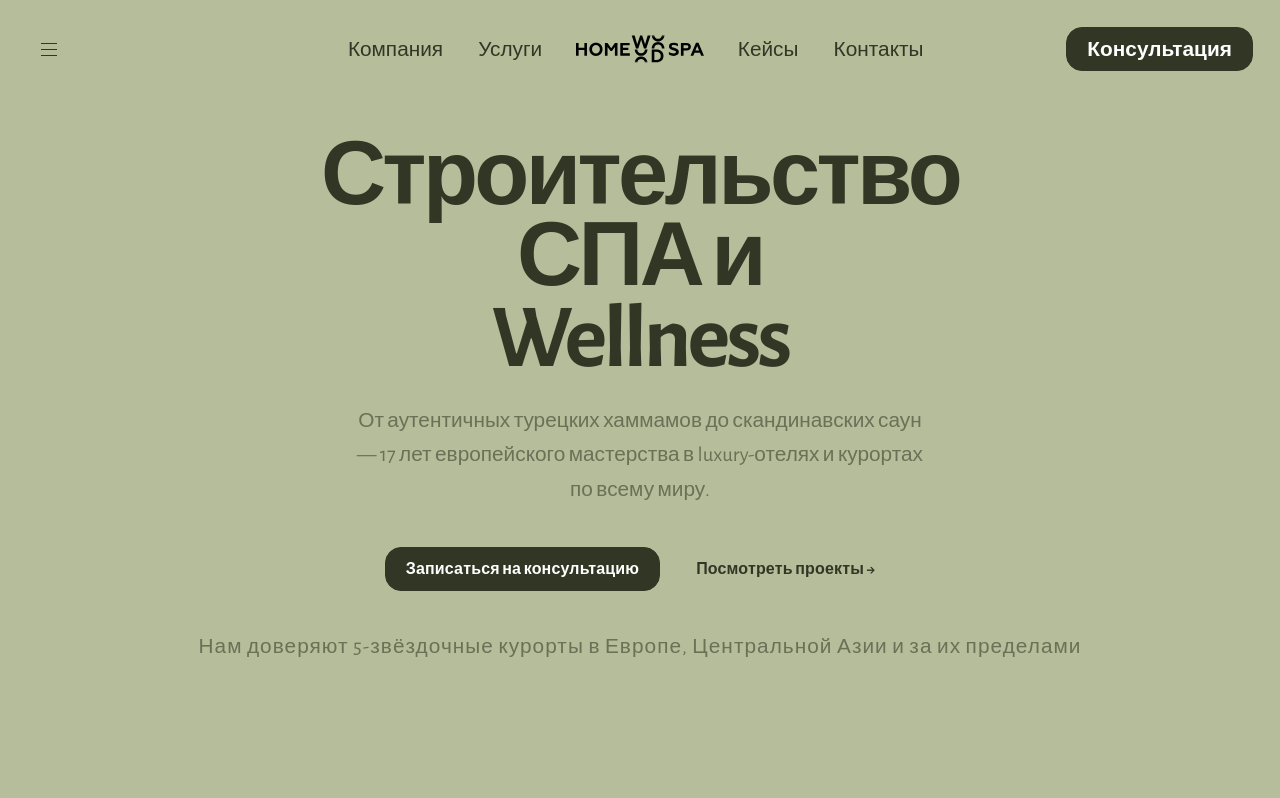
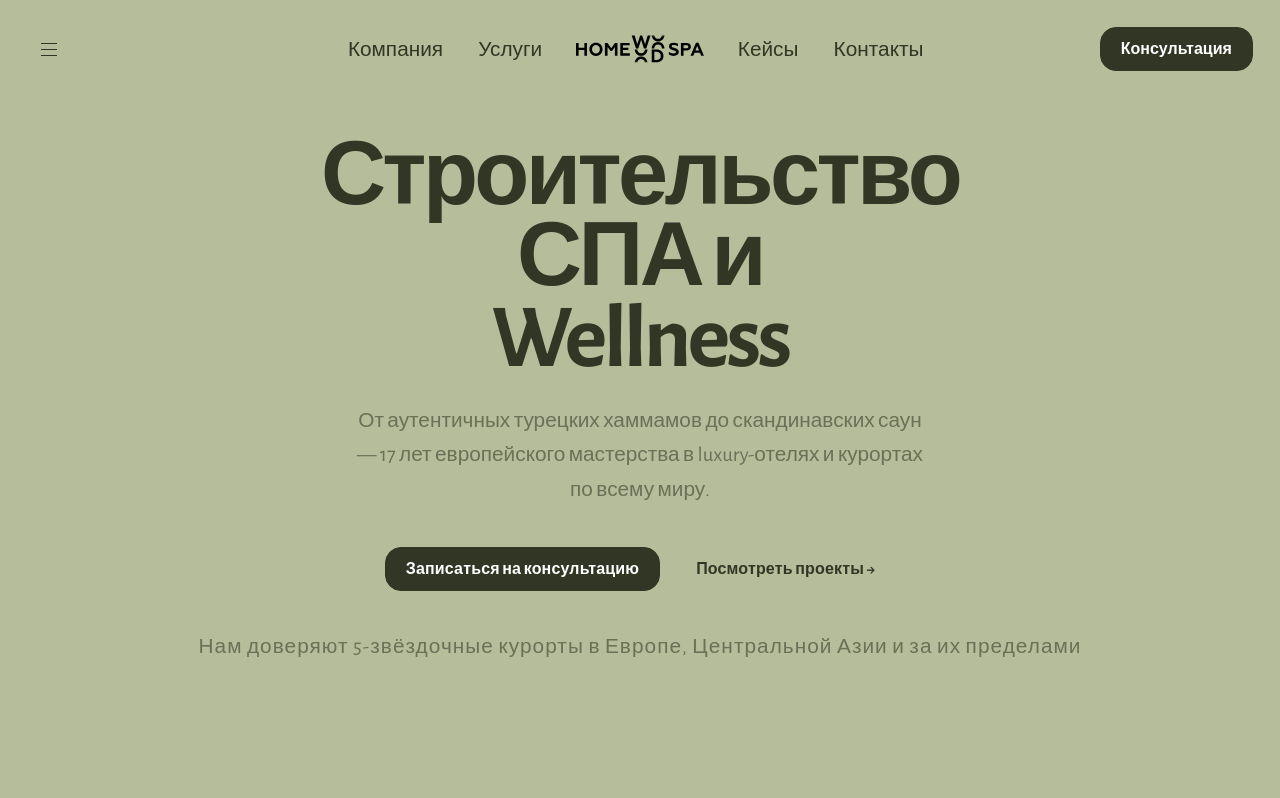
Before and after one commit to digitalcluster25/hws, a React (Vite) app: page / in a window 1280 px wide. Shown: the top 798 px of the page. Built offline with nearby package versions, Linux system fonts and the light colour scheme.

Commit message:
fix: .ohio-btn font-size 1rem !important

```diff
--- a/src/styles/hws.css
+++ b/src/styles/hws.css
@@ -661,3 +661,9 @@ select.hws-field { appearance: none; cursor: pointer; }
 }
 .sh-wrap--inverse .sh-light { color: rgba(255,255,255,0.45); }
 .sh-wrap--inverse .sh-dark  { color: #fff; }
+
+/* кнопки — фиксированный 16px, пробивает любые глобальные overrides */
+.ohio-btn,
+.ohio-btn * {
+  font-size: 1rem !important;
+}
```
